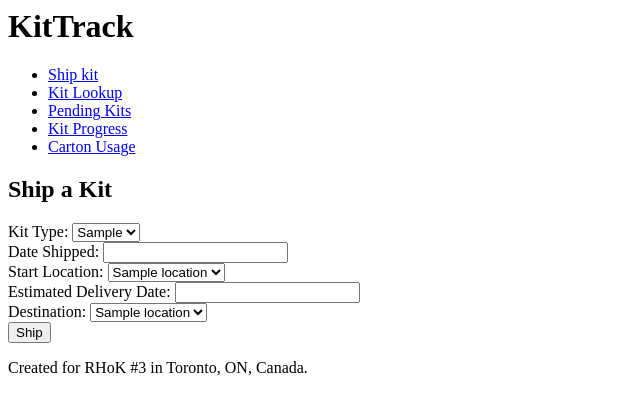
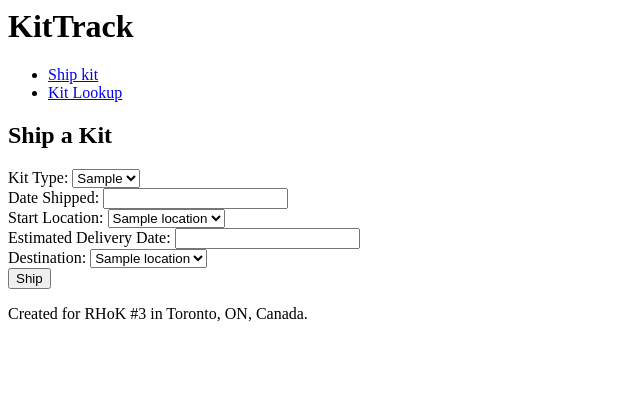
Before and after one commit to edenrox/RHoK3---KitTrack, a Django app: template webui/templates/kit-ship.html in a window 1280 px wide. Shown: the top 415 px of the page, without its empty margins (0-640 px from the left). Run offline with Django 3.2, Linux system fonts and the light colour scheme; the template is opened without the code that fills it: most values are stand-ins (such as "Sample title", 1, 10 or a date in 2020); data that the repository does not hold is empty; parts of the project's set-up code (start-up, migrations or seed data) failed here and were passed over.

Commit message:
removed some unneeded links

```diff
--- a/webui/templates/menu.html
+++ b/webui/templates/menu.html
@@ -1,7 +1,6 @@
 <ul class="menu">
  <li><a href="/kit/ship">Ship kit</a></li>
  <li><a href="/kit/track">Kit Lookup</a></li>
- <li><a href="/kit/pending">Pending Kits</a></li>
- <li><a href="/kit/progress">Kit Progress</a></li>
- <li><a href="/kit/usage">Carton Usage</a></li>
+ <!--<li><a href="/kit/pending">Pending Kits</a></li>
+ <li><a href="/kit/usage">Carton Usage</a></li>-->
 </ul>
```
